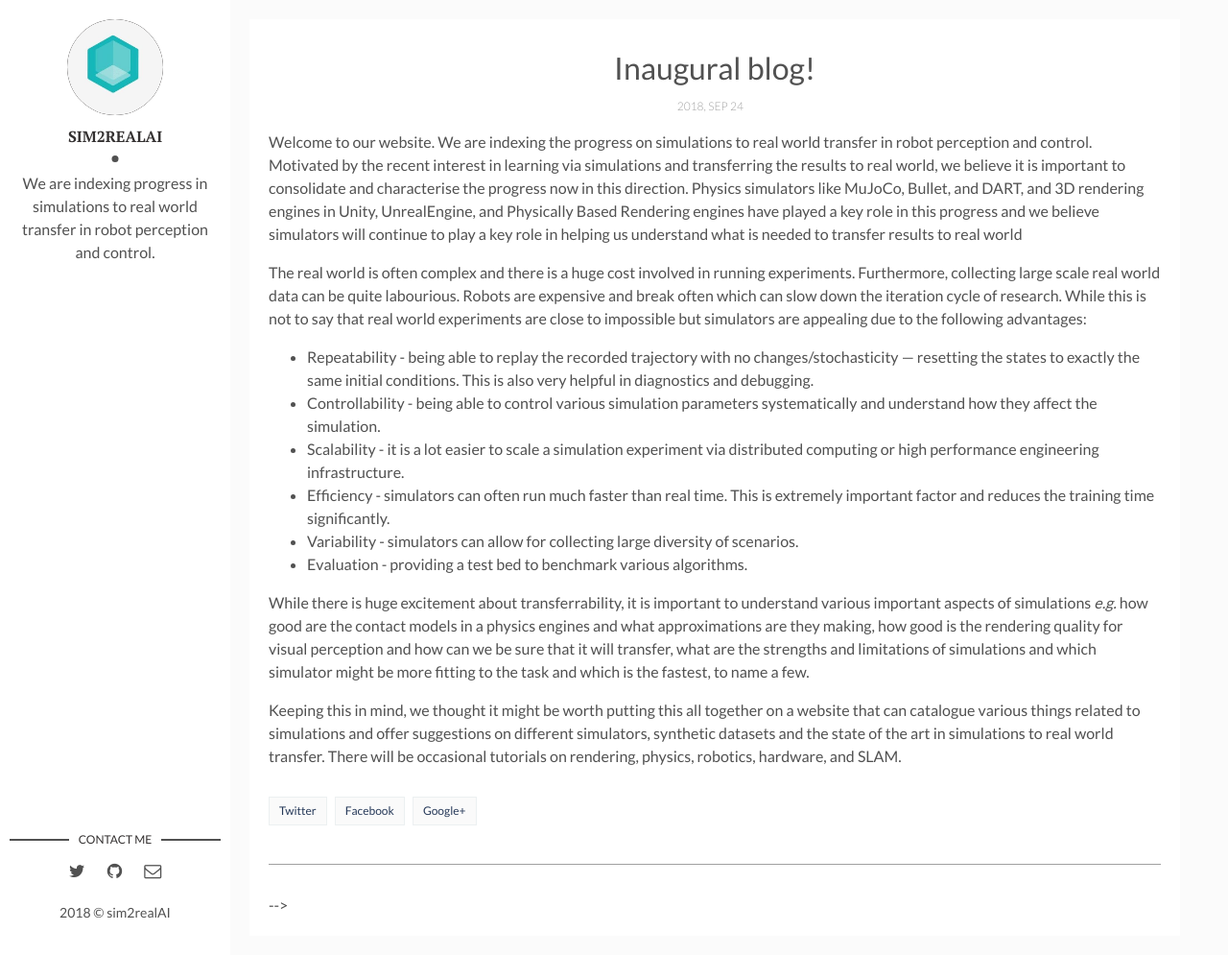
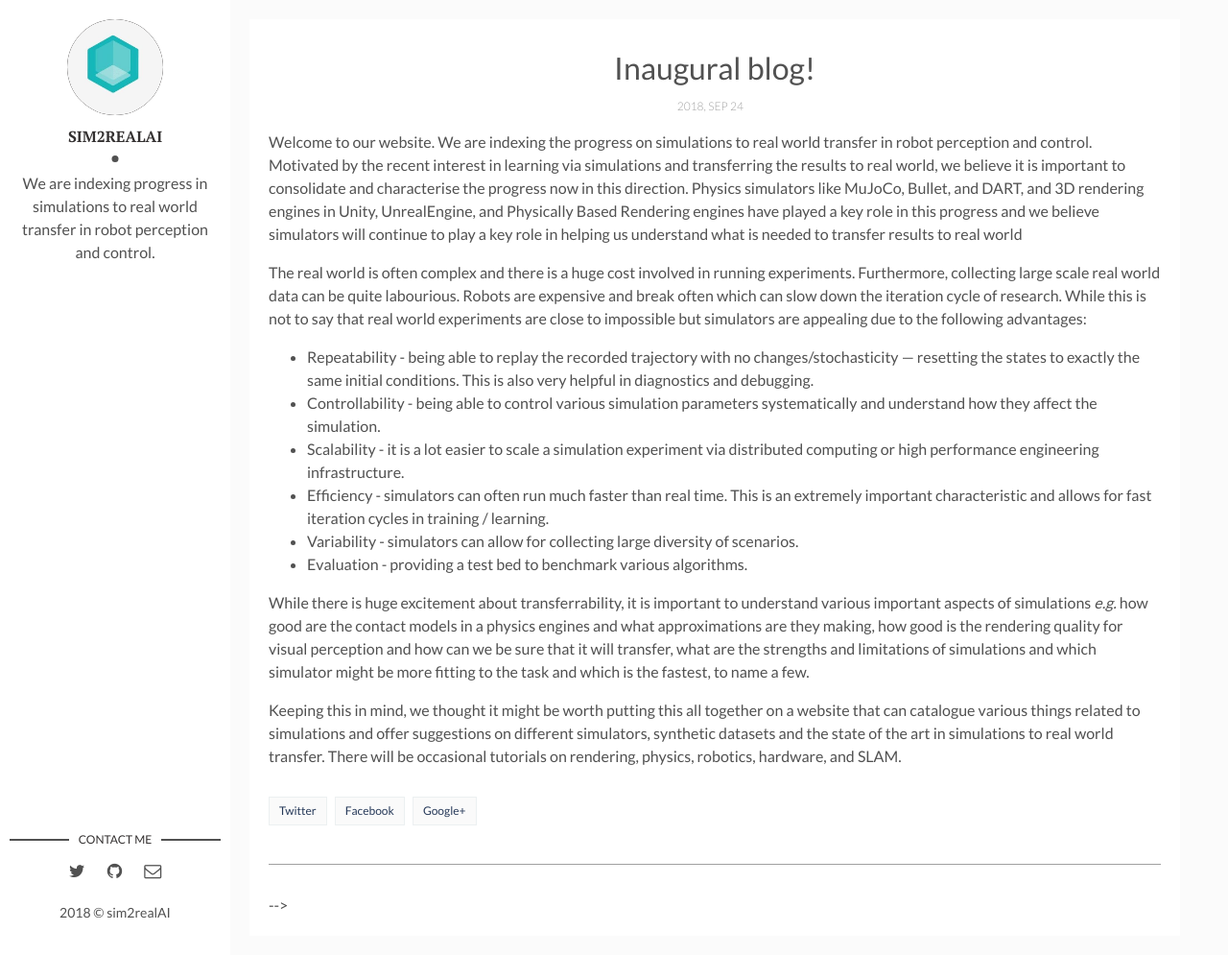
Before and after one commit to sim2realAI/sim2realAI.github.io, a Jekyll site: the page built from _posts/2018-09-24-welcome-to-sim2real-AI.markdown, in a window 1280 px wide and 995 px high. Shown: the whole window at 96% size. Built offline with Jekyll 4.4.1, drawn with Linux system fonts in a browser that asks for light colours.

Commit message:
formatting
Signed-off-by: Ankur Handa <ahanda@nvidia.com>

```diff
--- a/_posts/2018-09-24-welcome-to-sim2real-AI.markdown
+++ b/_posts/2018-09-24-welcome-to-sim2real-AI.markdown
@@ -13,7 +13,7 @@ The real world is often complex and there is a huge cost involved in running exp
 * Repeatability - being able to replay the recorded trajectory with no changes/stochasticity --- resetting the states to exactly the same initial conditions. This is also very helpful in diagnostics and debugging.
 * Controllability - being able to control various simulation parameters systematically and understand how they affect the simulation.
 * Scalability - it is a lot easier to scale a simulation experiment via distributed computing or high performance engineering infrastructure.
-* Efficiency - simulators can often run much faster than real time. This is extremely important factor and reduces the training time significantly.
+* Efficiency - simulators can often run much faster than real time. This is an extremely important characteristic and allows for fast iteration cycles in training / learning.
 * Variability - simulators can allow for collecting large diversity of scenarios.
 * Evaluation - providing a test bed to benchmark various algorithms.
 
```
